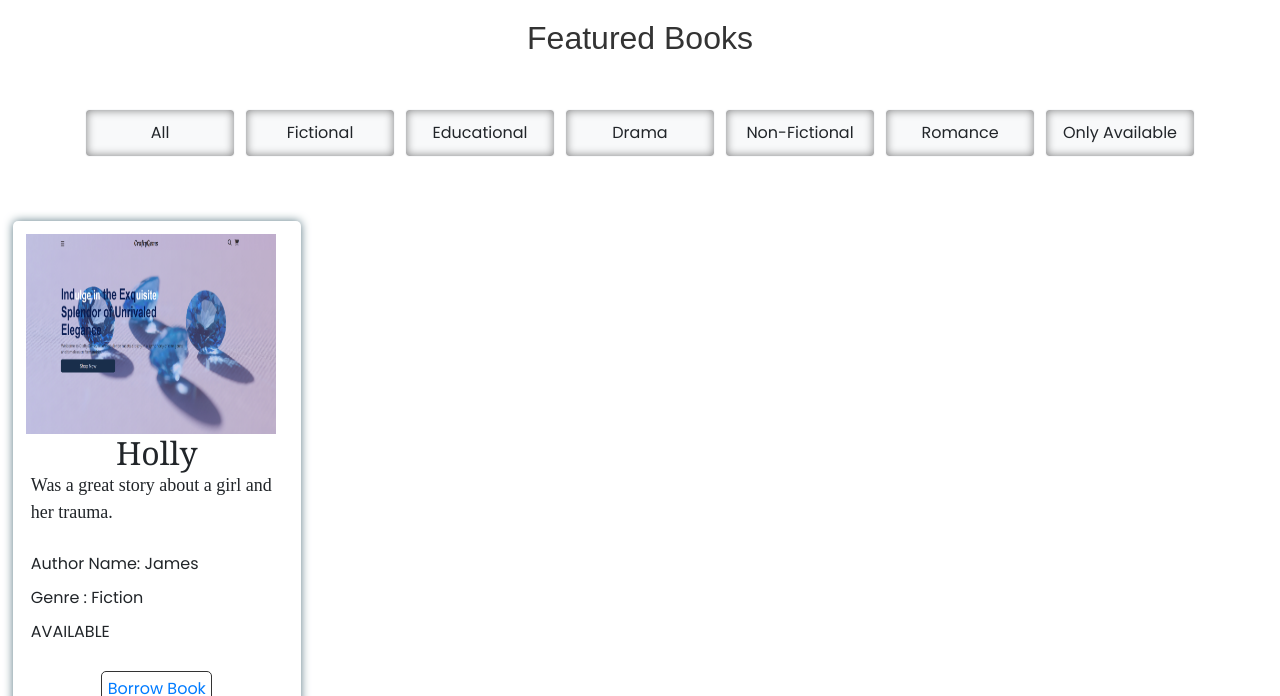
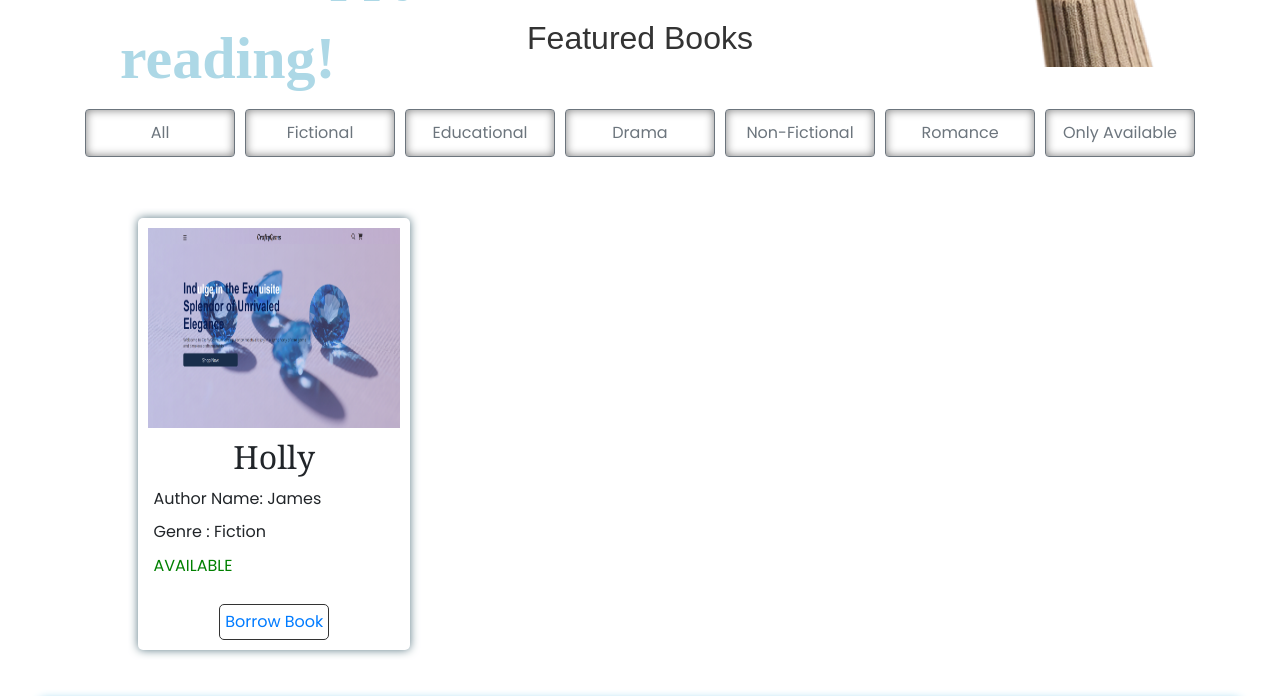
Before and after one commit to tsitiii/GDSC_Library_management_project, a Django app: a page that uses library_manage/account/templates/account/home.html in a window 1280 px wide. Shown: the part 761-1457 px from the top of the page. Run offline with Django 4.2, Linux system fonts and the light colour scheme; data comes from the database, SQL or seed files in the repository; both versions use the stored data as it was after the commit; some libraries are stand-ins or nearby versions; some web fonts are replaced.

Commit message:
customize home page

```diff
--- a/library_manage/account/templates/account/home.html
+++ b/library_manage/account/templates/account/home.html
@@ -16,9 +16,6 @@
             padding: 0;
         }
 
-        header {
-            color: #fff;
-        }
 
         nav {
             display: flex;
@@ -52,6 +49,7 @@
           padding-top:80px;
           height:81vh;
           margin-bottom:40px;
+          padding-left:50px;
         }
 
         h1 {
@@ -80,12 +78,15 @@
         }
 
         .mainn{
+            width:80%;
+            margin:auto;
             display: flex;
             overflow-x: scroll;
             scroll-snap-type: x mandatory;
+
         }
         .mainn::-webkit-scrollbar {
-  display: none;
+          display: none;
 }
 
         .cardd-link{
@@ -114,6 +115,10 @@
             padding-bottom: 2%;
             border-radius: 10px;
             /* background-color: aquamarine; */
+         }
+         .cardd-body img{
+          width:100%;
+          margin-bottom:10px;
          }
         .cardd-title{
             text-align: center;
@@ -183,10 +188,14 @@
         }
         .contact{
             margin : 3%;
+            background-image: linear-gradient(rgba(27, 25, 26, 0.9), rgba(13, 38, 65, 0.9)), url('../static/bookcollection.jpg');
+            background-size: cover;
+            background-position: center;
             /* border: #333 solid 1px; */
             padding: 5%;
             border-radius: 8px;
             display: flex;
+            color:white;
 
             box-shadow: 0 0 10px rgb(134, 206, 235);
             @media (max-width : 700px) {
@@ -220,7 +229,7 @@
 </head>
 <body>
     <header>
-        <nav class="navbar navbar-expand-lg  navbar-light bg-light">
+  <nav class="navbar navbar-expand-lg navbar-dark">
   <a class="navbar-brand" href="#"><strong><i class="fa-solid fa-book"></i>Library</strong></a>
   <button class="navbar-toggler" type="button" data-toggle="collapse" data-target="#navbarSupportedContent" aria-controls="navbarSupportedContent" aria-expanded="false" aria-label="Toggle navigation">
     <span class="navbar-toggler-icon"></span>
@@ -249,7 +258,7 @@
                 {{ user.username }}
             </a>
             <div class="dropdown-menu" aria-labelledby="navbarDropdown">
-              <a class="nav-link" href="{% url 'profile' %}">My Account</a>
+              <a style="color:black" class="nav-link" href="{% url 'profile' %}">My Account</a>
                 <a class="dropdown-item" href="{% url 'logout' %}">Logout</a>
             </div>
         </li>
@@ -311,13 +320,13 @@
          <h2 id = "books">Featured Books</h2>
 
         <div class="container group">
-          <a href="{% url 'filtered_books' 'all' %}" class="btn btn-light buttons">All</a>
-          <a href="{% url 'filtered_books' 'Fictional' %}" class="btn btn-light buttons">Fictional</a>
-          <a href="{% url 'filtered_books' 'Educational' %}" class="btn btn-light buttons">Educational</a>
-          <a href="{% url 'filtered_books' 'Drama' %}" class="btn btn-light buttons">Drama</a>
-          <a href="{% url 'filtered_books' 'Non-Fictional' %}" class="btn btn-light buttons">Non-Fictional</a>
-          <a href="{% url 'filtered_books' 'Romance' %}" class="btn btn-light buttons">Romance</a>
-          <a href="{% url 'status_filter' %}" class="btn btn-light buttons">Only Available</a>
+          <a href="{% url 'filtered_books' 'all' %}" class="btn btn-outline-secondary buttons">All</a>
+          <a href="{% url 'filtered_books' 'Fictional' %}" class="btn btn-outline-secondary buttons">Fictional</a>
+          <a href="{% url 'filtered_books' 'Educational' %}" class="btn btn-outline-secondary buttons">Educational</a>
+          <a href="{% url 'filtered_books' 'Drama' %}" class="btn btn-outline-secondary buttons">Drama</a>
+          <a href="{% url 'filtered_books' 'Non-Fictional' %}" class="btn btn-outline-secondary buttons">Non-Fictional</a>
+          <a href="{% url 'filtered_books' 'Romance' %}" class="btn btn-outline-secondary buttons">Romance</a>
+          <a href="{% url 'status_filter' %}" class="btn btn-outline-secondary buttons">Only Available</a>
         </div>
 
 
@@ -325,23 +334,29 @@
 
         <div class = 'mainn'>
           {%if not books%}
-          <h2>No Books Yet</h2>
+          <h2 style="text-align:center">No Books Yet</h2>
           {%endif%}
 
           {% for book in books %}
           <!-- {{book.book_cover}} -->
 
-          <div class="cardd" style="width: 18rem;">
+          <div class="cardd" style="width: 17rem;">
 
             <div class="cardd-body">
               <img src="/media/{{book.book_cover}}" width="250" height="200" />
               <h5 class="cardd-title">{{ book.title }}</h5>
-              <p class="cardd-text">Was a great story about a girl and her trauma.</p>
             </div>
             <ul class="list-groupp">
               <li class="list-groupp-item">Author Name: {{book.author}}</li>
               <li class="list-groupp-item">Genre : {{ book.genre }}</li>
-              <li class="list-groupp-item">{{ book.status|default:""|upper }}</li>
+              {% if book.status|default:""|upper == "AVAILABLE" %}
+              <li style="color: green;" class="list-groupp-item">{{ book.status|default:""|upper }}</li>
+              {% elif book.status|default:""|upper == "BORROWED" %}
+                  <li style="color: red;" class="list-groupp-item">{{ book.status|default:""|upper }}</li>
+              {% else %}
+                  <li class="list-groupp-item">{{ book.status|default:""|upper }}</li>
+              {% endif %}
+
             </ul>
             <div class="cardd-body links">
               {%if book.status == "available"%}
```
Also changed, not shown: library_manage/books_image/library_manage/books_image/history.PNG (added), library_manage/books_image/library_manage/books_image/landingpage.PNG (added), library_manage/db.sqlite3, 2 other files.
